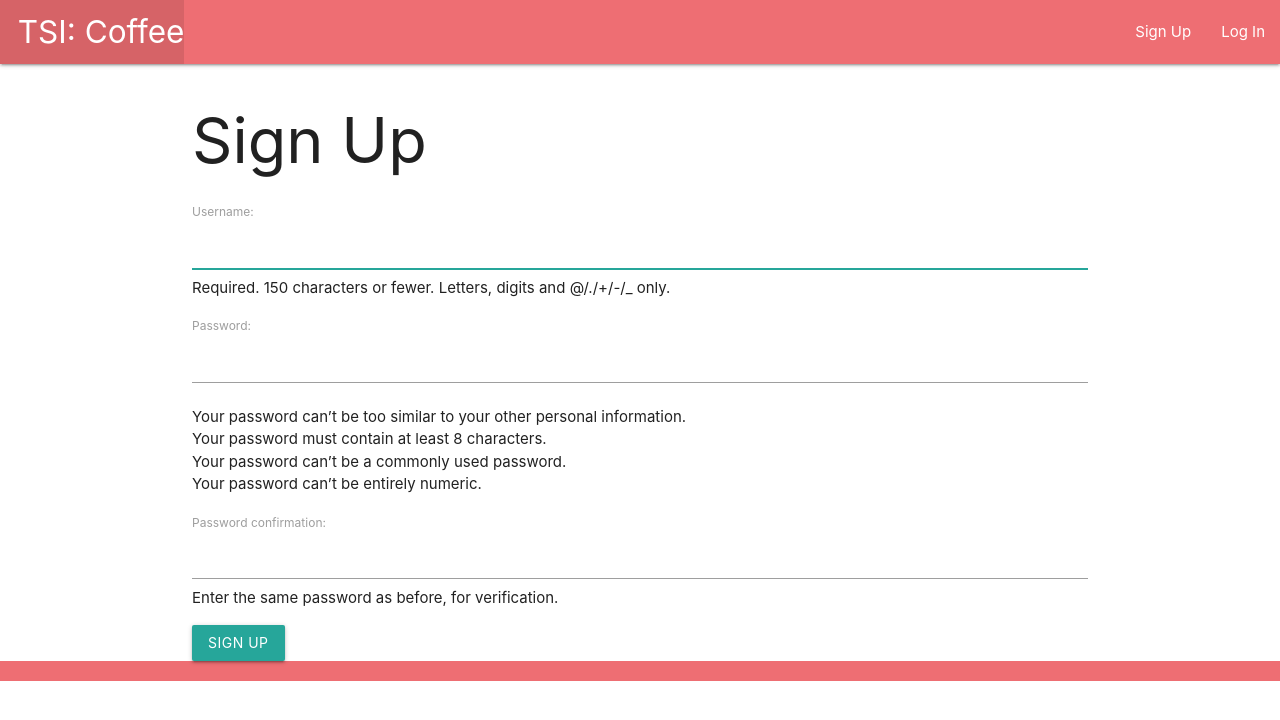
After one commit to ShaojunBao/TSI_Coffee_Connoisseurs, a Django app: page /accounts/signup/ in a window 1280 px wide. The commit adds this page. Shown: the top 720 px of the page. Run offline with Django 4.2, Linux system fonts and the light colour scheme.

Commit message:
Create sign uup feature

```diff
--- a/TSI_Coffee_Connoisseurs/settings.py
+++ b/TSI_Coffee_Connoisseurs/settings.py
@@ -125,3 +125,4 @@ STATIC_URL = 'static/'
 DEFAULT_AUTO_FIELD = 'django.db.models.BigAutoField'
 
 LOGIN_REDIRECT_URL = '/coffee/'
+LOGOUT_REDIRECT_URL = '/'
--- a/main_app/templates/base.html
+++ b/main_app/templates/base.html
@@ -16,11 +16,15 @@
 
         </ul>
         <ul class="right">
-            <li><a href="/about">About</a></li>
+            <!-- changes below -->
 
-            <li><a href="{% url 'login' %}">Log In</a></li>
-
-        </ul>
+            {% if user.is_authenticated %}
+              <li><a href="{% url 'logout' %}">Log Out</a></li>
+            {% else %}
+              <li><a href="{% url 'signup' %}">Sign Up</a></li>
+              <li><a href="{% url 'login' %}">Log In</a></li>
+            {% endif %}
+          </ul>
       </div>
     </nav>
   </header>
--- /dev/null
+++ b/main_app/templates/registration/signup.html
@@ -0,0 +1,14 @@
+{% extends 'base.html' %}
+{% block content %}
+
+<h1>Sign Up</h1>
+
+<p class="red-text">{{ error_message }}</p>
+
+<form method="POST" action="{% url 'signup' %}">
+  {% csrf_token %}
+  {{ form.as_p }}
+  <input type="submit" class="btn" value="Sign Up">
+</form>
+
+{% endblock %}
--- a/main_app/urls.py
+++ b/main_app/urls.py
@@ -3,4 +3,5 @@ from . import views
 
 urlpatterns = [
     path('', views.home, name='home'),
+    path('accounts/signup/', views.signup, name='signup'),
 ]
--- a/main_app/views.py
+++ b/main_app/views.py
@@ -1,8 +1,28 @@
 from django.shortcuts import render
 from django.shortcuts import render, redirect
+from django.contrib.auth import login
+from django.contrib.auth.forms import UserCreationForm
 
 # Create your views here.
 
 
 def home(request):
   return render(request, 'home.html')
+
+def signup(request):
+  error_message = ''
+  if request.method == 'POST':
+
+    form = UserCreationForm(request.POST)
+    if form.is_valid():
+
+      user = form.save()
+
+      login(request, user)
+      return redirect('/') # change back to index once we create the templae
+    else:
+      error_message = 'Invalid sign up - try again'
+
+  form = UserCreationForm()
+  context = {'form': form, 'error_message': error_message}
+  return render(request, 'registration/signup.html', context)
```
